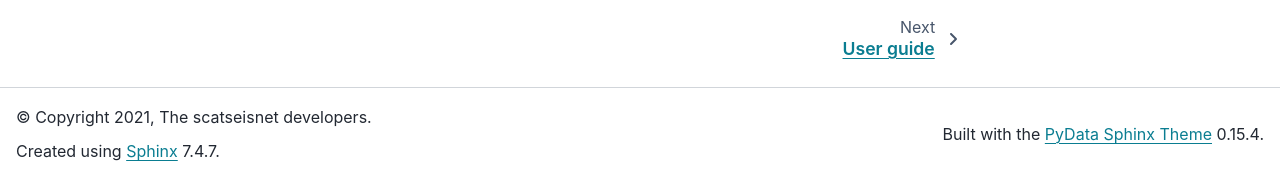
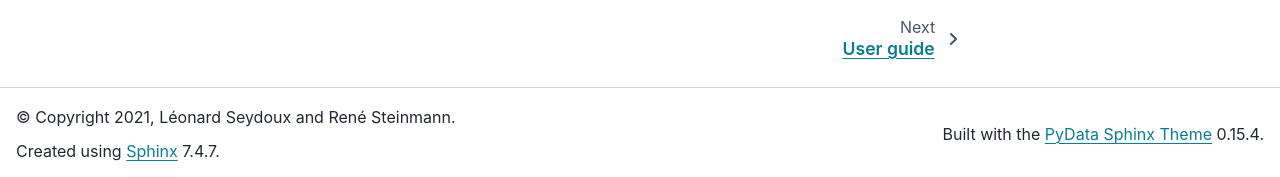
Before and after one commit to scatseisnet/scatseisnet, a Sphinx documentation site: the page built from docs/source/index.rst, in a window 1280 px wide and 900 px high, scrolled down 2085 px. Shown: the part 720-897 px from the top of the window. Built offline with Sphinx 7.4.7 and the PyData theme 0.15.4, drawn with Linux system fonts in a browser that asks for light colours; pages that are not in the unit, such as notebooks, are missing from menus.

Commit message:
New version in conf.py

```diff
--- a/docs/source/conf.py
+++ b/docs/source/conf.py
@@ -6,11 +6,11 @@
 
 # Project information
 project = "scatseisnet"
-copyright = "2021, The scatseisnet developers"
+copyright = "2021, Léonard Seydoux and René Steinmann"
 author = "Léonard Seydoux and René Steinmann"
 
-release = "0.1"
-version = "0.1.0"
+release = "0.2.0"
+version = "0.2.0"
 
 # General configuration
 exclude_patterns = [
```
